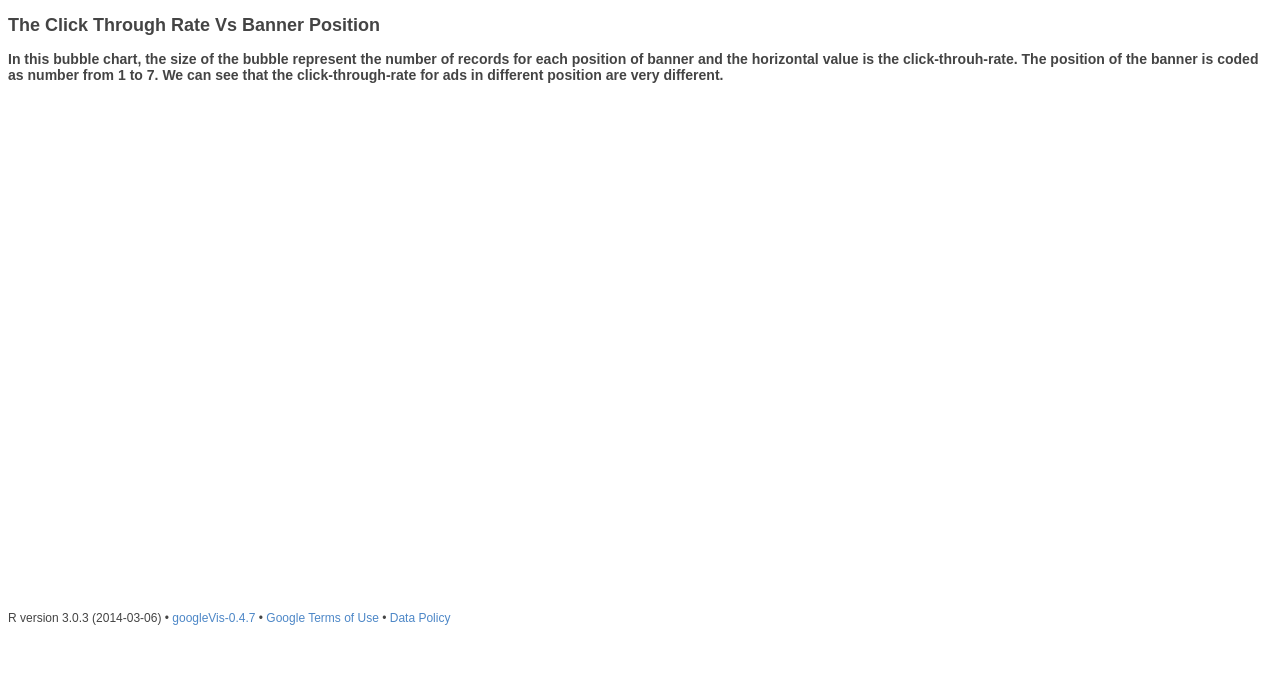
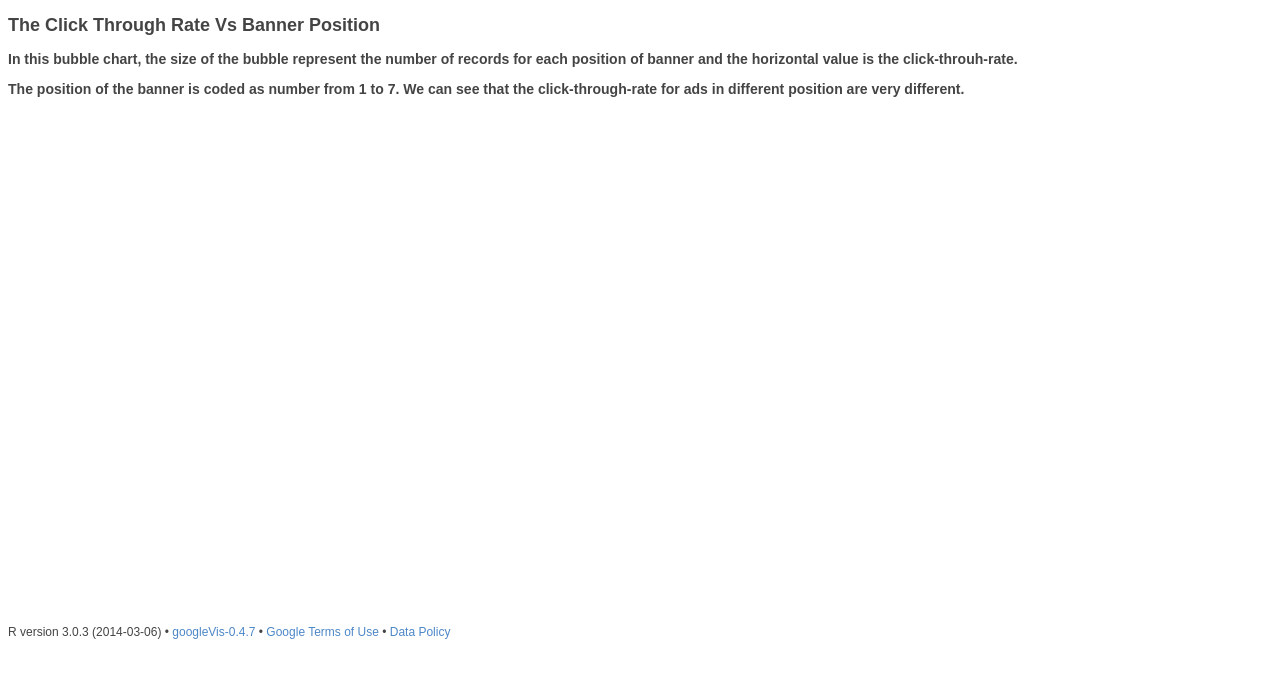
Before and after one commit to YiGinger/YiGinger.github.io, a plain HTML site: page data_incubator/googlevis.html in a window 1280 px wide. Drawn offline with Linux system fonts and the light colour scheme; a script that the page names is missing.

Commit message:
upload site_category.html

```diff
--- a/data_incubator/googlevis.html
+++ b/data_incubator/googlevis.html
@@ -22,7 +22,8 @@ body {
 <h2>
     The Click Through Rate Vs Banner Position
     </h2>
- <h3>In this bubble chart, the size of the bubble represent the number of records for each position of banner and the horizontal value is the click-throuh-rate. The position of the banner is coded as number from 1 to 7. We can see that the click-through-rate for ads in different position are very different. </h3>
+ <h3>In this bubble chart, the size of the bubble represent the number of records for each position of banner and the horizontal value is the click-throuh-rate.</h3>
+    <h3> The position of the banner is coded as number from 1 to 7. We can see that the click-through-rate for ads in different position are very different. </h3>
 
 <!-- jsHeader -->
 <script type="text/javascript">
```
